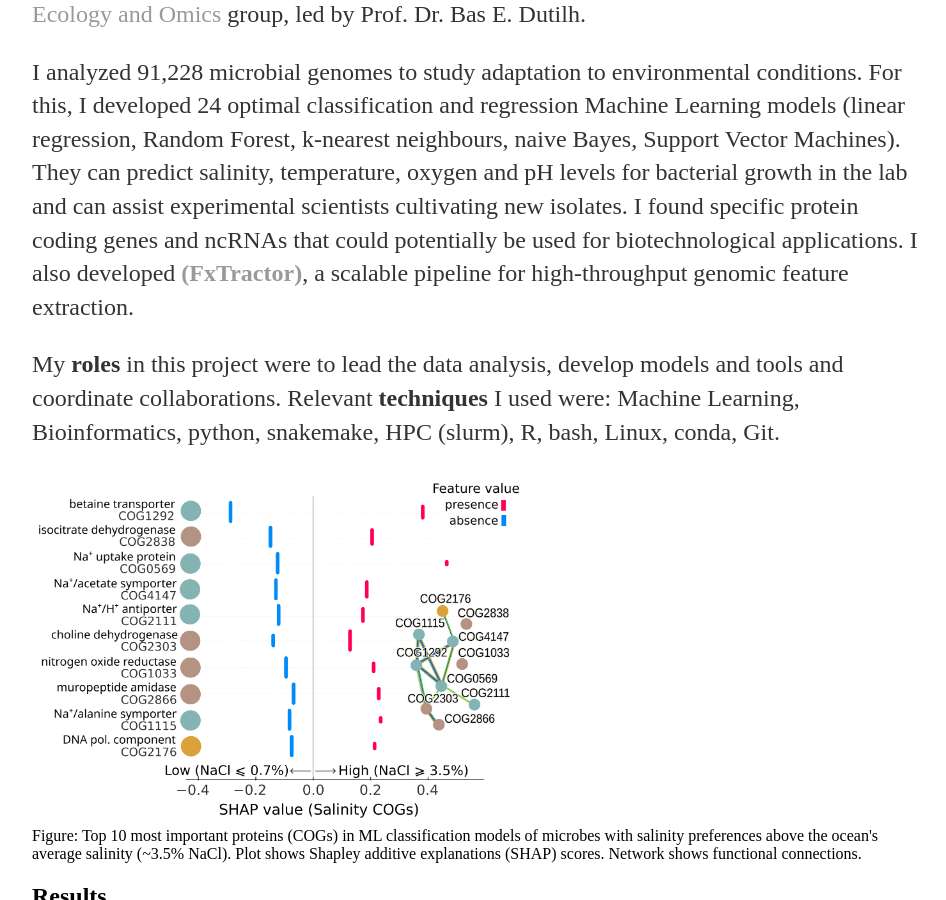
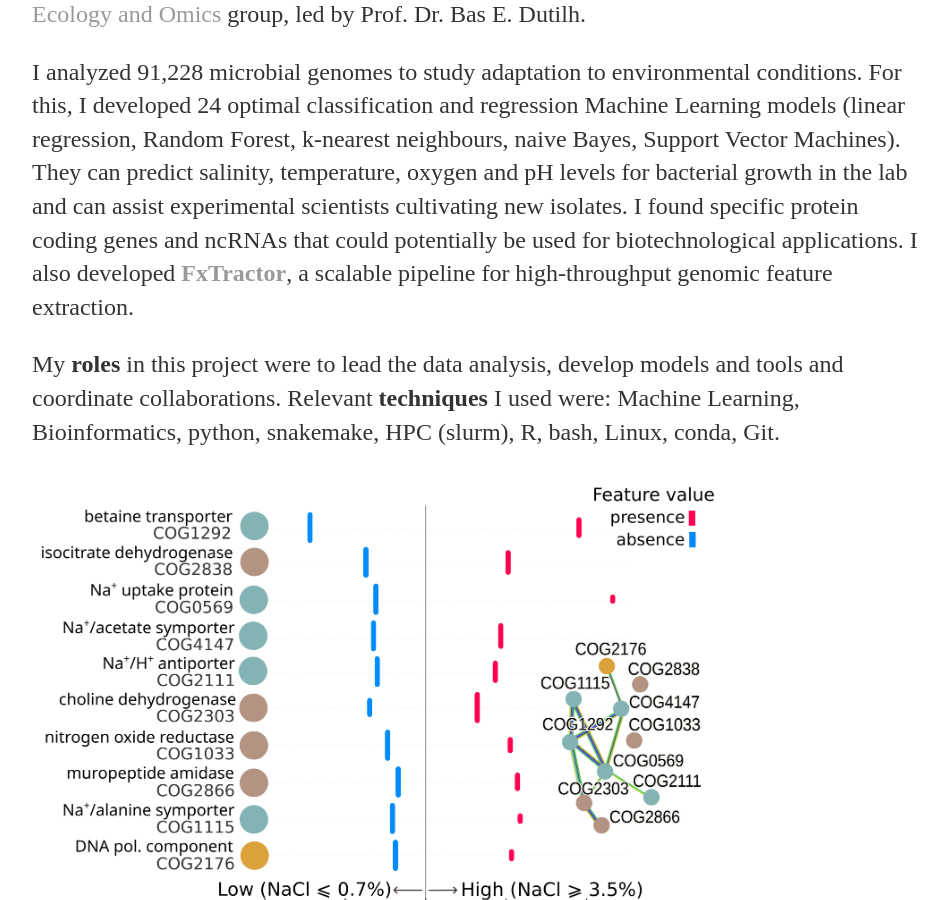
Before and after one commit to waltercostamb/waltercostamb.github.io, a Jekyll site: the page built from about/index.html, in a window 1280 px wide and 900 px high, scrolled down 477 px. Shown: the whole window, without its empty margins (160-1106 px from the left). Built offline with Jekyll 4.4.1, drawn with Linux system fonts in a browser that asks for light colours.

Commit message:
Update index.html

```diff
--- a/about/index.html
+++ b/about/index.html
@@ -21,7 +21,7 @@ I analyzed 91,228 microbial genomes to study adaptation to environmental conditi
 Machine Learning models (linear regression, Random Forest, k-nearest neighbours, naive Bayes, Support Vector Machines). They can predict salinity,
 temperature, oxygen and pH levels for bacterial growth in the lab and can assist experimental scientists cultivating new isolates. I found specific
 protein coding genes and ncRNAs that could potentially be used for biotechnological applications. I also developed
-	<strong><a href="https://github.com/MGXlab/FxTractor">(FxTractor)</a></strong>, a
+	<strong><a href="https://github.com/MGXlab/FxTractor">FxTractor</a></strong>, a
 scalable pipeline for high-throughput genomic feature extraction.
 </p>
 
@@ -30,7 +30,7 @@ My <strong>roles</strong> in this project were to lead the data analysis, develo
 	<strong>techniques</strong> I used were: Machine Learning, Bioinformatics, python, snakemake, HPC (slurm), R, bash, Linux, conda, Git.
 </p>
 
-<img border="0" src="https://raw.githubusercontent.com/waltercostamb/waltercostamb.github.io/master/figures/shap_beeswarm_Salinity_GFs_LR-02092025_presence_positive_web.png" width="500" />
+<img border="0" src="https://raw.githubusercontent.com/waltercostamb/waltercostamb.github.io/master/figures/shap_beeswarm_Salinity_GFs_LR-02092025_presence_positive_web.png" width="700" />
 
 <br>
 Figure: Top 10 most important proteins (COGs) in ML classification models of microbes with salinity preferences above the ocean's average salinity (~3.5% NaCl). Plot shows
@@ -73,7 +73,7 @@ My <strong>roles</strong> in these projects were to perform data analysis, colla
 supporting decision-making. Relevant <strong>techniques</strong> I used were: Statistics, R, bash, Linux, Git.
 </p>
 
-<img border="0" src="https://raw.githubusercontent.com/waltercostamb/waltercostamb.github.io/master/figures/ampel.png" width="1000" />
+<img border="0" src="https://raw.githubusercontent.com/waltercostamb/waltercostamb.github.io/master/figures/ampel.png" width="1100" />
 
 <br>
 Figure: Conceptual representation of the knowledge dataflow of the University of Leipzig Medical Center including the
@@ -115,7 +115,7 @@ My <strong>roles</strong> in this project were to lead the data analysis, develo
 	Relevant <strong>techniques</strong> I used were: Bioinformatics, Statistics, perl, bash, Linux, Git, HPC (SGE).
 </p>
 
-<img border="0" src="https://raw.githubusercontent.com/waltercostamb/waltercostamb.github.io/master/figures/sss.png" width="500" />
+<img border="0" src="https://raw.githubusercontent.com/waltercostamb/waltercostamb.github.io/master/figures/sss.png" width="700" />
 
 <br>
 <strong>Figure: </strong> Example result from the <a href="https://github.com/waltercostamb/SSS-test">SSS-test</a>.
@@ -165,7 +165,7 @@ My <strong>roles</strong> in this project were to lead the data analysis and int
 	bash, NGS sequence analysis.
 </p>
 
-<img border="0" src="https://raw.githubusercontent.com/waltercostamb/waltercostamb.github.io/master/figures/vh.png" width="500" />
+<img border="0" src="https://raw.githubusercontent.com/waltercostamb/waltercostamb.github.io/master/figures/vh.png" width="800" />
 
 <br>
 Figure: VH10 antibodies (left) show higher diversity in the CDR3 region and intrinsic DNA-binding capacity, while VH4 antibodies
```
